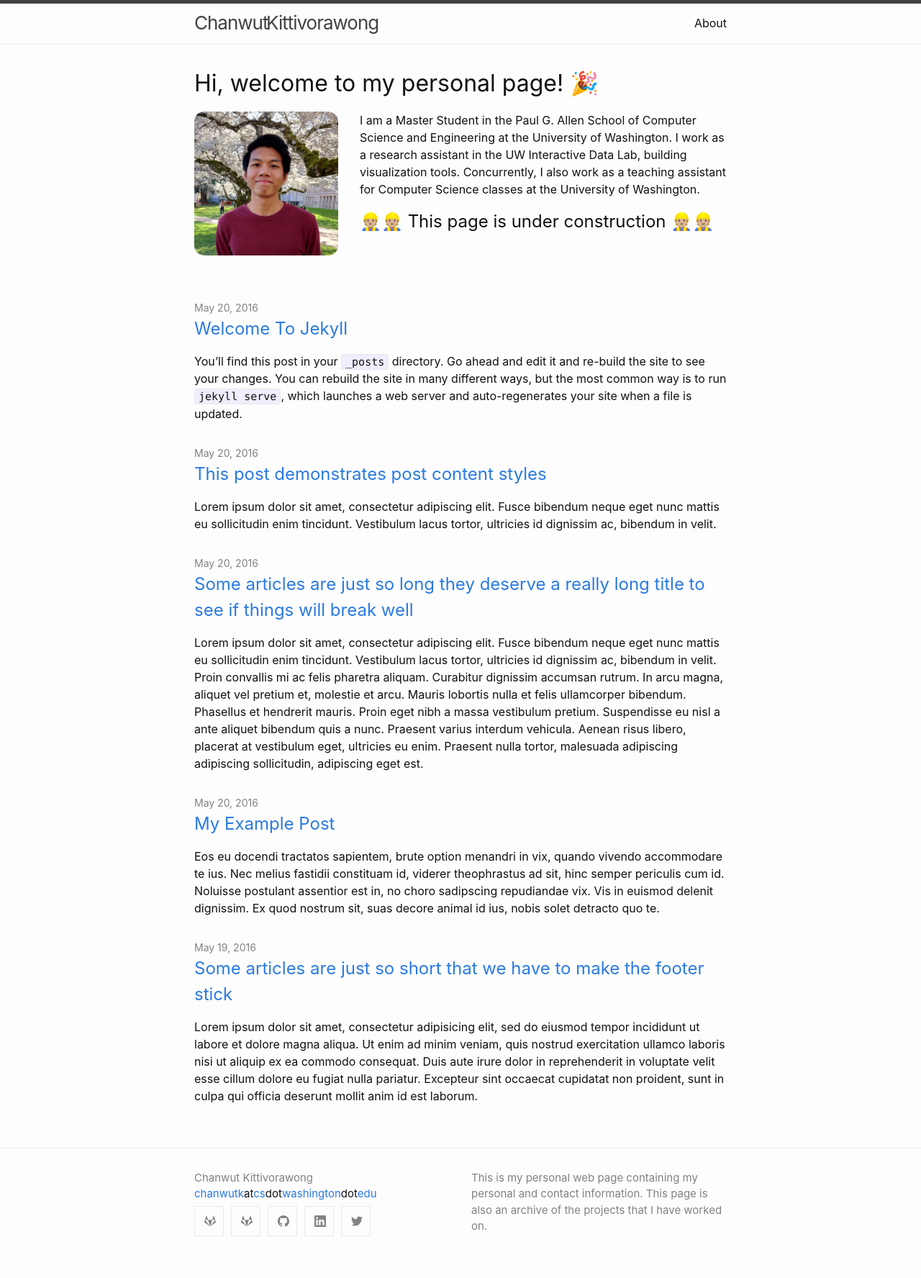
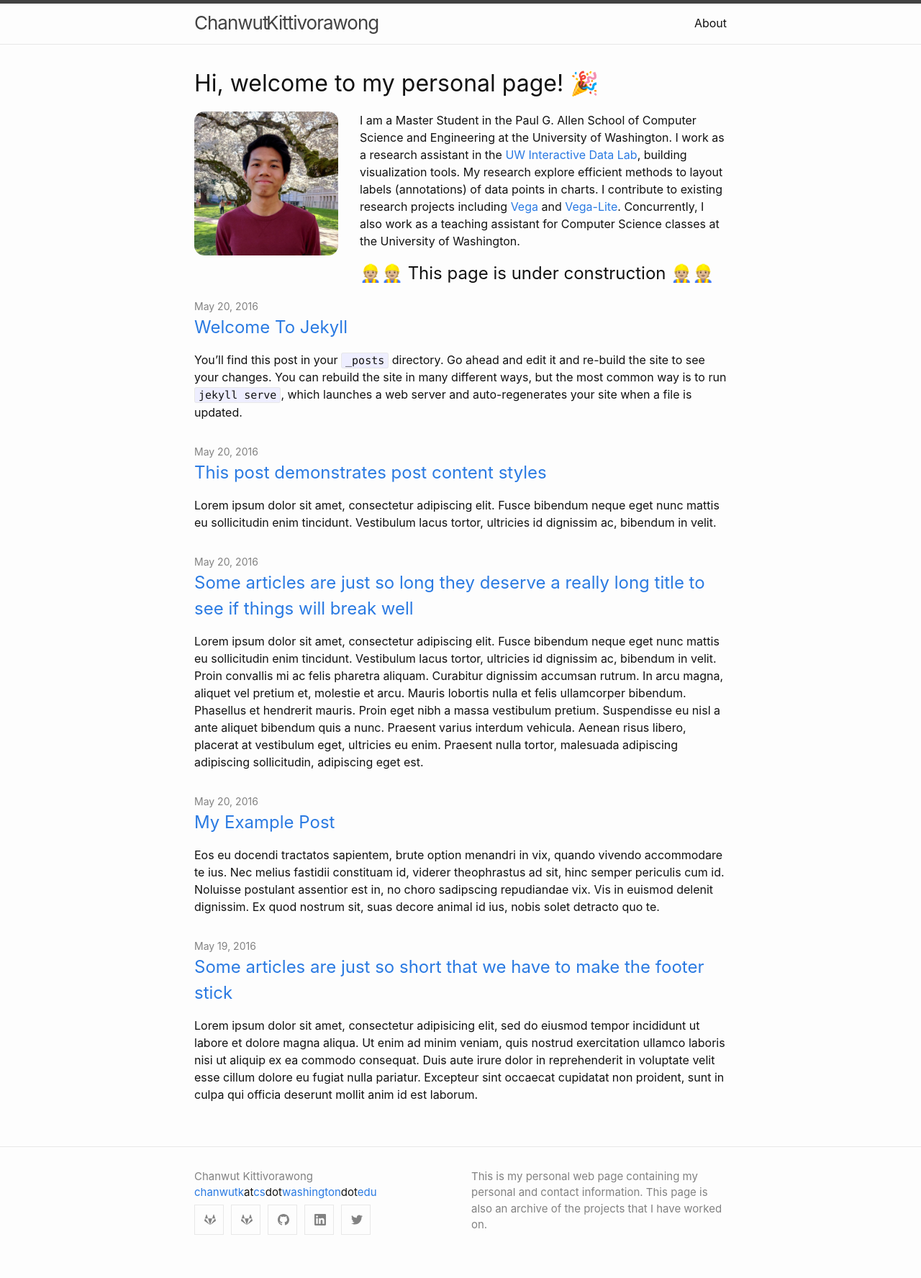
Before and after one commit to mozartfish/chanwutk.github.io, a Jekyll site: the page built from index.html, in a window 1280 px wide. Shown: the whole page at 72% size. Built offline with Jekyll 4.4.1, drawn with Linux system fonts in a browser that asks for light colours.

Commit message:
fix image size

```diff
--- a/_sass/minima/custom-styles.scss
+++ b/_sass/minima/custom-styles.scss
@@ -1,7 +1,21 @@
 img.my-photo {
   border-radius: 7%;
   width: 200px;
+  height: 200px;
   margin: 0px 30px 30px 0px;
+}
+
+.intro-content {
+  display: flex;
+  flex-direction: row;
+}
+
+@include media-query($on-palm) {
+  .intro-content {
+    display: flex;
+    flex-direction: column;
+    align-items: center;
+  }
 }
 
 // Header title animation
--- a/index.html
+++ b/index.html
@@ -3,15 +3,21 @@
 ---
 
 <h1 class="page-heading">Hi, welcome to my personal page! 🎉</h1>
-<div class="post-content" style="display: flex; flex-direction: row;">
+<div class="intro-content">
   <img class="my-photo" src="assets/images/me.jpeg" />
   <div>
     <p>
       I am a Master Student in the Paul G. Allen School of Computer Science and
       Engineering at the University of Washington. I work as a research
-      assistant in the UW Interactive Data Lab, building visualization tools.
-      Concurrently, I also work as a teaching assistant for Computer Science
-      classes at the University of Washington.
+      assistant in the
+      <a href="https://idl.cs.washington.edu/">UW Interactive Data Lab</a>,
+      building visualization tools. My research explore efficient methods to
+      layout labels (annotations) of data points in charts. I contribute to
+      existing research projects including
+      <a href="https://vega.github.io/vega/">Vega</a> and
+      <a href="https://vega.github.io/vega-lite/">Vega-Lite</a>. Concurrently, I
+      also work as a teaching assistant for Computer Science classes at the
+      University of Washington.
     </p>
     <p style="font-size: 24px;">
       👷🏼👷🏼 This page is under construction 👷🏼👷🏼
```
